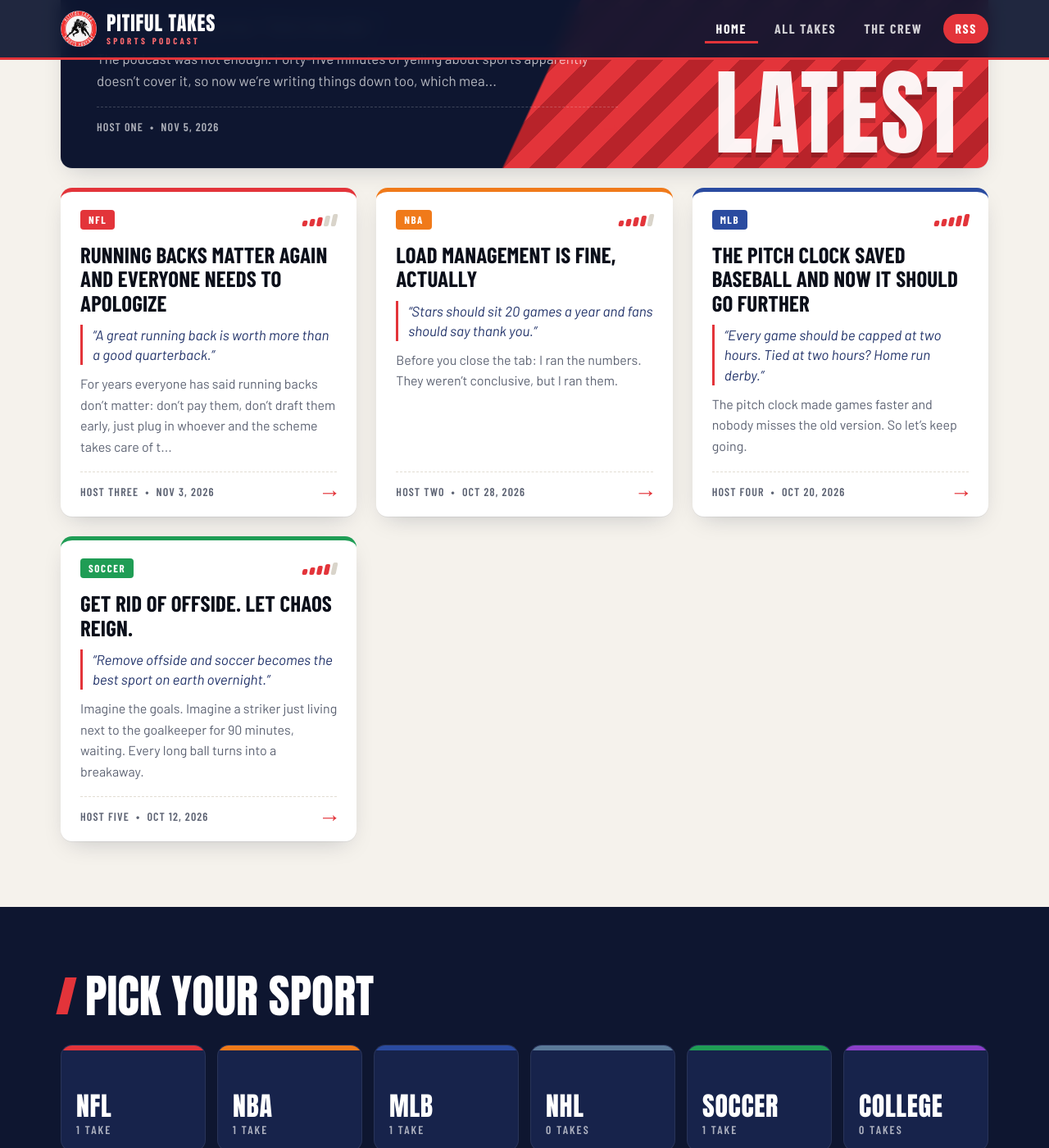
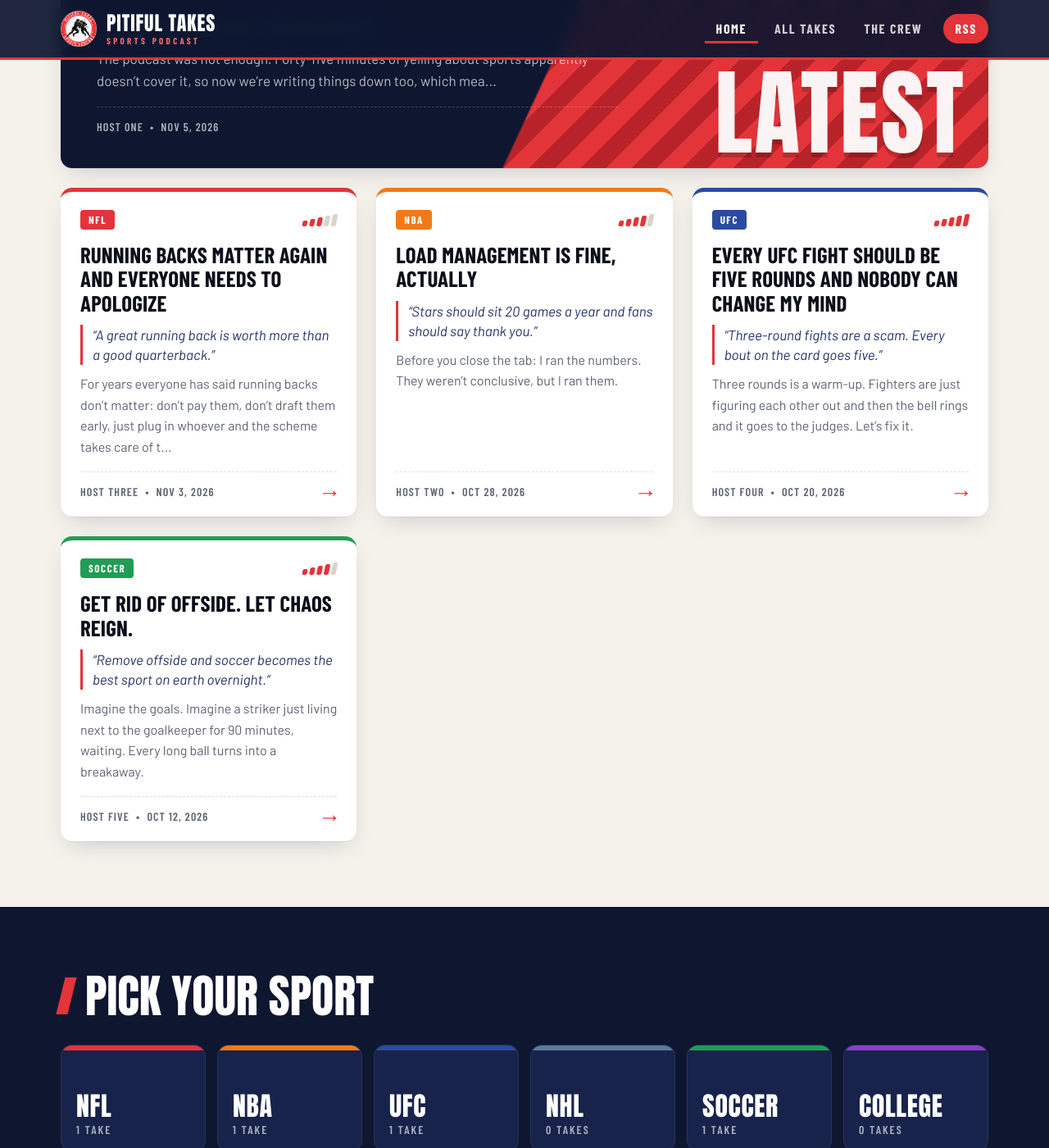
Before and after one commit to nikigogonis2009/pitifultakespod, a Jekyll site: the page built from index.html, in a window 1280 px wide and 1400 px high, scrolled down 1173 px. Shown: the whole window at 82% size. Built offline with Jekyll 4.4.1, drawn with Linux system fonts in a browser that asks for light colours; some web fonts are replaced.

Commit message:
Replace MLB with UFC
Co-Authored-By: Claude Opus 5.5 <noreply@anthropic.com>
Claude-Session: https://claude.ai/code/session_017t8wW6UK9gu7zmS2k2VJLV

```diff
--- a/_data/sports.yml
+++ b/_data/sports.yml
@@ -1,7 +1,7 @@
 # Each post's `sport:` should match one of these keys.
 nfl: { label: NFL, color: "#E3343A" }
 nba: { label: NBA, color: "#F07A1A" }
-mlb: { label: MLB, color: "#2A4BA0" }
+ufc: { label: UFC, color: "#2A4BA0" }
 nhl: { label: NHL, color: "#5B7A99" }
 soccer: { label: Soccer, color: "#1F9D55" }
 college: { label: College, color: "#8B3FC9" }
--- /dev/null
+++ b/_posts/2026-10-20-five-round-main-events.md
@@ -0,0 +1,21 @@
+---
+title: "Every UFC Fight Should Be Five Rounds and Nobody Can Change My Mind"
+author: host4
+sport: ufc
+pitiful: 5
+take: "Three-round fights are a scam. Every bout on the card goes five."
+---
+
+Three rounds is a warm-up. Fighters are just figuring each other out and then the bell rings and it goes to the judges. Let's fix it.
+
+## The proposal
+
+- **Five rounds for everybody.** Main event, prelims, the guy making his debut at 2 p.m. Everyone goes 25 minutes.
+- **No judges' decisions.** Still standing after five? The crowd votes by cheering.
+- **Walkout songs get a time limit** so all of this still fits on one card.
+
+## Why this works
+
+Championship rounds are where legends get made. Rounds four and five are when the cardio runs out, the game plans go out the window and things get chaotic. More of that, please.
+
+I'm aware this is the most pitiful take on the site. I'm proud of it.
--- a/_posts/2026-10-20-pitch-clock-saved-baseball.md
+++ /dev/null
@@ -1,21 +0,0 @@
----
-title: "The Pitch Clock Saved Baseball and Now It Should Go Further"
-author: host4
-sport: mlb
-pitiful: 5
-take: "Every game should be capped at two hours. Tied at two hours? Home run derby."
----
-
-The pitch clock made games faster and nobody misses the old version. So let's keep going.
-
-## The proposal
-
-- **Hard two-hour cap.** When the clock hits zero, the game ends.
-- **Tied? Home run derby.** Three hitters per side, five swings each.
-- **Mound visits** get replaced by one 15-second timeout per game.
-
-## Why this works
-
-Baseball fans love tradition, and nothing is more traditional than watching people hit dingers. This just gets us there faster.
-
-I'm aware this is the most pitiful take on the site. I'm proud of it.
--- a/crew.html
+++ b/crew.html
@@ -23,7 +23,7 @@ permalink: /crew/
         <div><dt>Avg Pitiful</dt><dd>{% if posts.size > 0 %}{{ total | times: 1.0 | divided_by: posts.size | round: 1 }}{% else %}–{% endif %}</dd></div>
       </dl>
       <div class="player-favs">
-        <p class="player-favs-title">Favorite teams</p>
+        <p class="player-favs-title">Favorites</p>
         <ul>
           {% for s in site.data.sports %}{% if s[0] != "other" %}
           {% assign team = c.favorites[s[0]] %}
```
Also changed, not shown: _data/crew.yml (+10 -10 lines), README.md.
